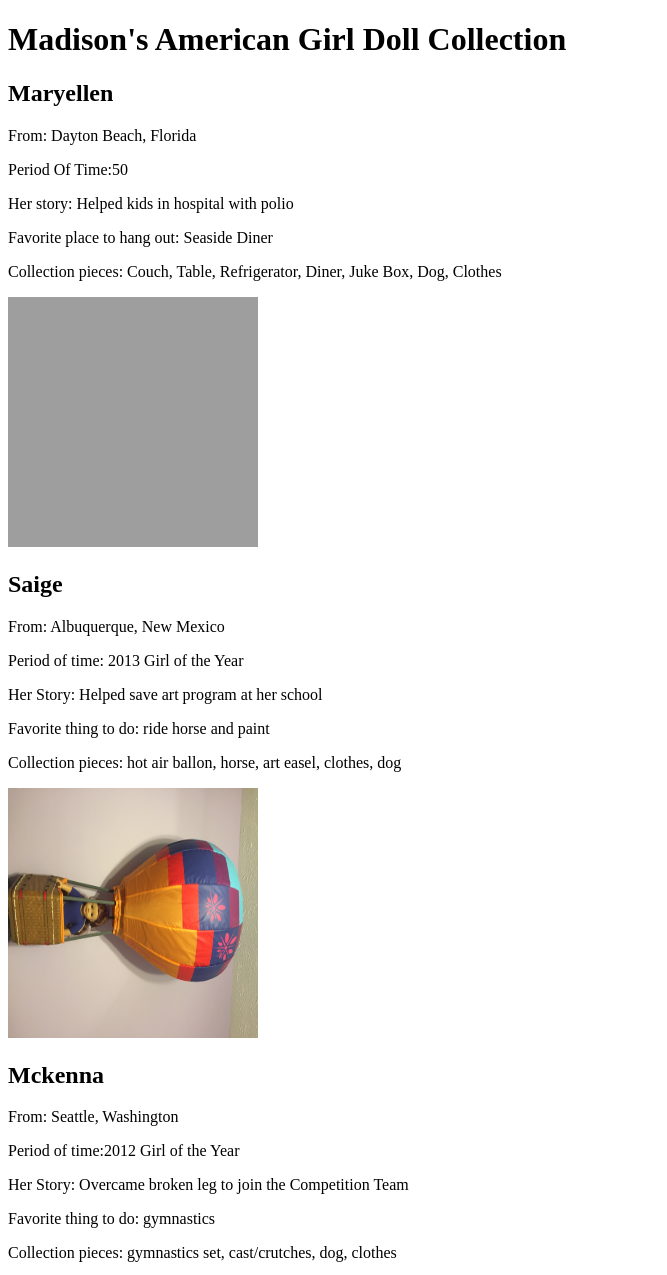
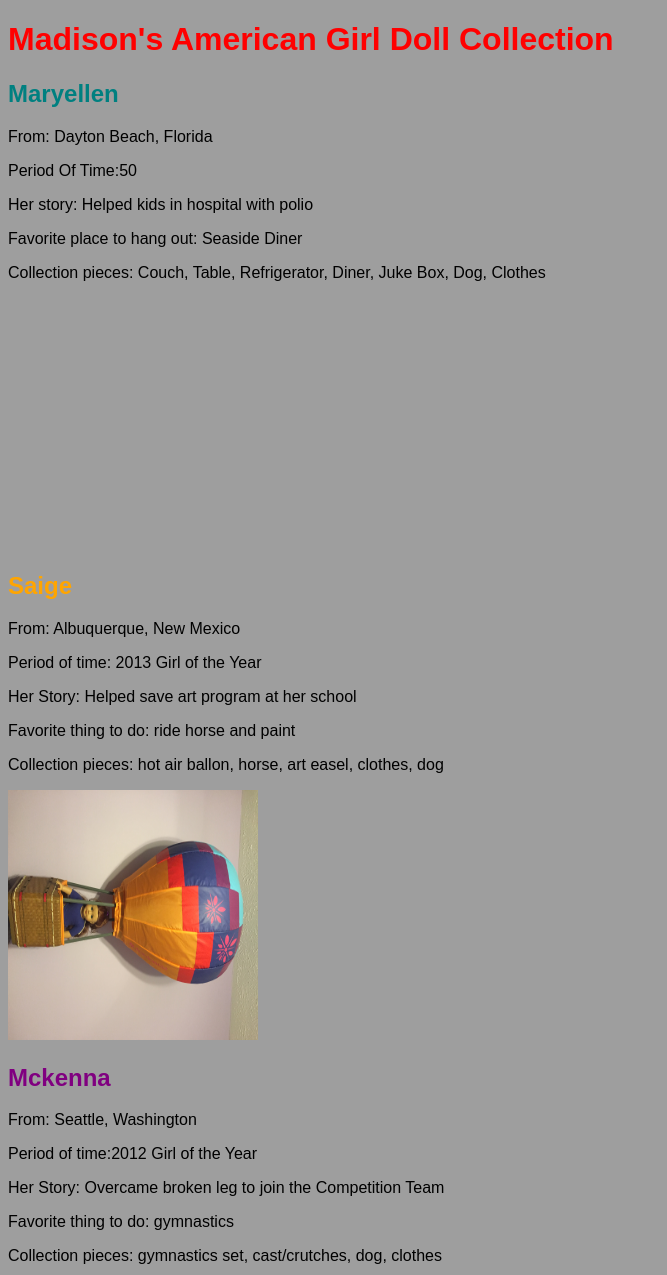
Before and after one commit to madisonohaught/MadisonsAmericanGirlDolls, a website: page src/index.html in a window 1280 px wide. Shown: the top 1275 px of the page, without its empty margins (0-667 px from the left). Drawn offline with Linux system fonts and the light colour scheme.

Commit message:
add styling changes

```diff
--- a/src/index.html
+++ b/src/index.html
@@ -7,11 +7,11 @@
   <title>Madison's American Girl Dolls</title>
 </head>
 
-<h1>
+<h1 class="sansserif">
   Madison's American Girl Doll Collection
 </h1>
 
-<h2>Maryellen</h2>
+<h2 class="sansserif Maryellen">Maryellen</h2>
 <p>From: Dayton Beach, Florida</p>
 <p>Period Of Time:50</p>
 <p>Her story: Helped kids in hospital with polio</p>
@@ -19,7 +19,7 @@
 <p>Collection pieces: Couch, Table, Refrigerator, Diner, Juke Box, Dog, Clothes</p>
 <img class="doll" src="http://localhost:3000/maryellen.jpeg" atl="Maryellen">
 
-<h2>Saige</h2>
+<h2 class="sansserif Saige">Saige</h2>
 <p>From: Albuquerque, New Mexico </p>
 <p>Period of time: 2013 Girl of the Year</p>
 <p>Her Story: Helped save art program at her school</p>
@@ -27,7 +27,7 @@
 <p>Collection pieces: hot air ballon, horse, art easel, clothes, dog</p>
 <img class="doll" src= "http://localhost:3000/saige.JPG">
 
-<h2>Mckenna</h2>
+<h2 class="sansserif Mckenna">Mckenna</h2>
 <p>From: Seattle, Washington </p>
 <p>Period of time:2012 Girl of the Year</p>
 <p>Her Story: Overcame broken leg to join the Competition Team</p>
@@ -36,7 +36,7 @@
 <img class="doll" src= "http://localhost:3000/Mckenna.JPG">
 
 
-<h2>Kit</h2>
+<h2 class="sansserif Kit">Kit</h2>
 <p>From: Cincinnati,OH</p>
 <p>Period Of Time:1930 Great Depression</p>
 <p>Her Story:Help her mom with borders</p>
--- a/src/main.css
+++ b/src/main.css
@@ -8,3 +8,35 @@
   width: 250px;
 
 }
+
+body{
+  background: url("http://localhost:3000/pink-and-white-chevron.jpg")
+}
+
+.sansserif {
+    font-family: Arial, Helvetica, sans-serif;
+}
+
+p{
+  font-family: Arial, Helvetica, sans-serif;
+}
+
+h1{
+  color:red;
+}
+
+.Maryellen{
+  color: #008080;
+}
+
+.Saige{
+  color: orange;
+}
+
+.Mckenna{
+  color:purple;
+}
+
+.Kit{
+  color:green;
+}
```
Also changed, not shown: 1 other file.
